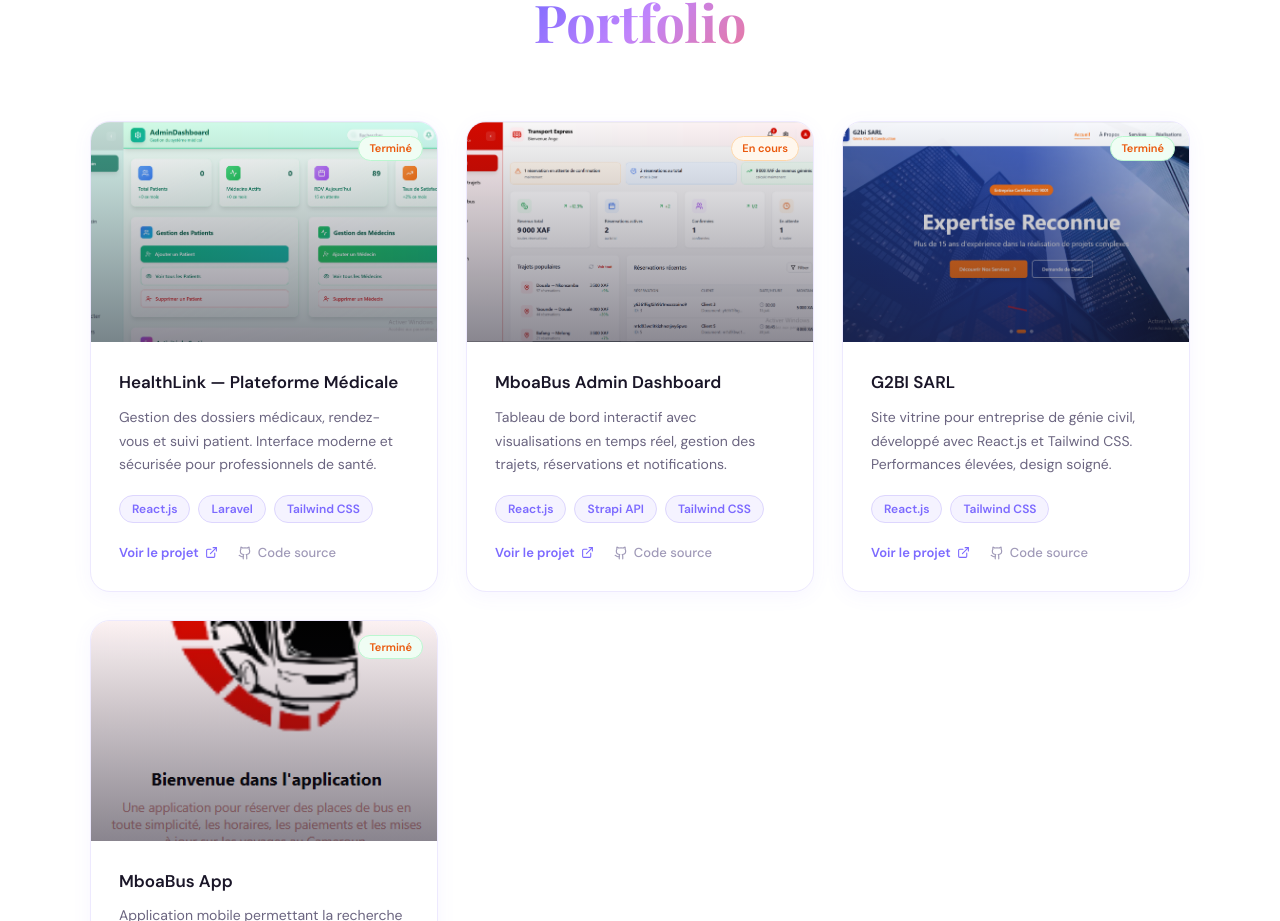
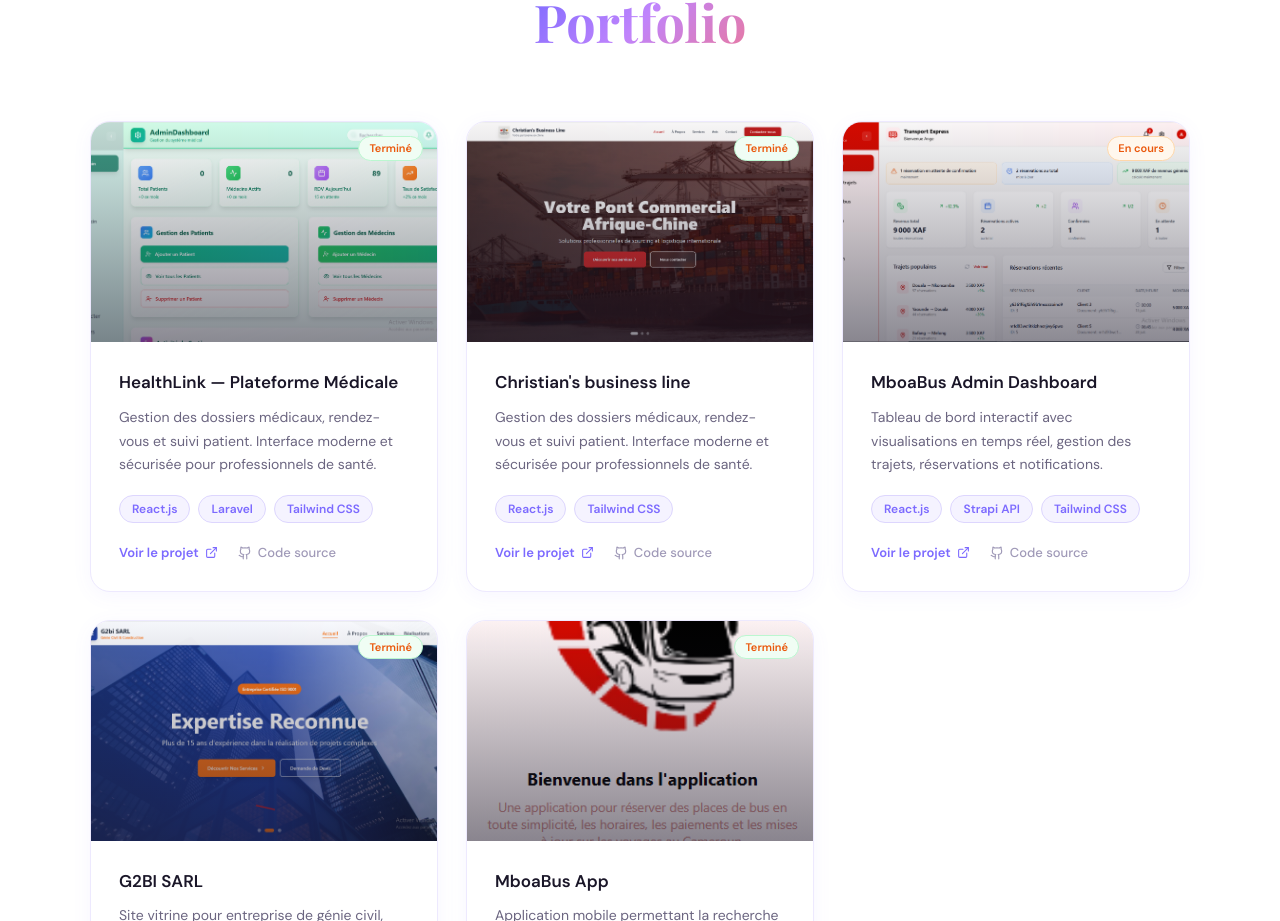
Before and after one commit to Ange-carolle/PortfolioYouka, a React (Vite) app: page / in a window 1280 px wide. Shown: the part 4200-5121 px from the top of the page. Built offline with nearby package versions, Linux system fonts and the light colour scheme; a web font is replaced by a local one.

Commit message:
Ajout des liens de projet

```diff
--- a/src/pages/Portfolio3.jsx
+++ b/src/pages/Portfolio3.jsx
@@ -11,6 +11,7 @@
 import MboaBusAdmin from "../assets/images/MboaBusAdmin.png";
 import G2BIsarl from "../assets/images/G2BIsarl.png";
 import MboaBus from "../assets/images/MboaBus.png";
+import ChristianBusiness from "../assets/images/Christian.png";
 
 // ─────────────────────────────────────────────────────────────────
 // Constante : met ton import ici quand tu auras la photo
@@ -139,6 +140,16 @@
       image: HealthLinkAdmin,
       status: "Terminé",
       featured: true,
+      lien: "#",
+    },
+    {
+      titre: "Christian's business line",
+      desc: "Gestion des dossiers médicaux, rendez-vous et suivi patient. Interface moderne et sécurisée pour professionnels de santé.",
+      techs: ["React.js",  "Tailwind CSS"],
+      image: ChristianBusiness,
+      status: "Terminé",
+      featured: true,
+      lien: "https://christian-s-business.vercel.app/",
     },
     {
       titre: "MboaBus Admin Dashboard",
@@ -147,6 +158,7 @@
       image: MboaBusAdmin,
       status: "En cours",
       featured: true,
+      lien: "#",
     },
     {
       titre: "G2BI SARL",
@@ -155,6 +167,7 @@
       image: G2BIsarl,
       status: "Terminé",
       featured: false,
+      lien: "https://g2-bi-sarl-4f16.vercel.app/",
     },
     {
       titre: "MboaBus App",
@@ -163,6 +176,7 @@
       image: MboaBus,
       status: "Terminé",
       featured: false,
+      lien: "#",
     },
   ];
 
@@ -876,7 +890,7 @@
                     ))}
                   </div>
                   <div style={{ display: "flex", gap: 20 }}>
-                    <a href="#" style={{
+                    <a href={p.lien} style={{
                       display: "inline-flex", alignItems: "center", gap: 6,
                       fontSize: 13, fontWeight: 700, color: "#7c6aff", textDecoration: "none",
                     }}>
```
Also changed, not shown: src/assets/images/Christian.png (added).
